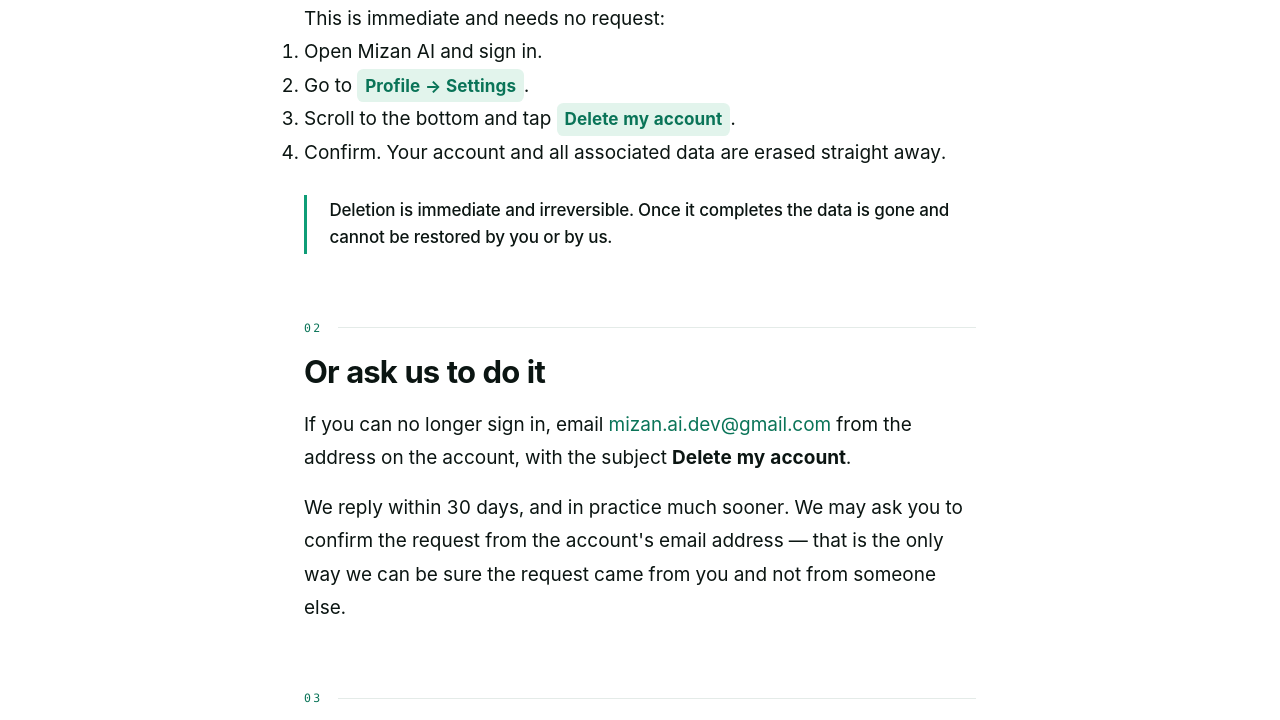
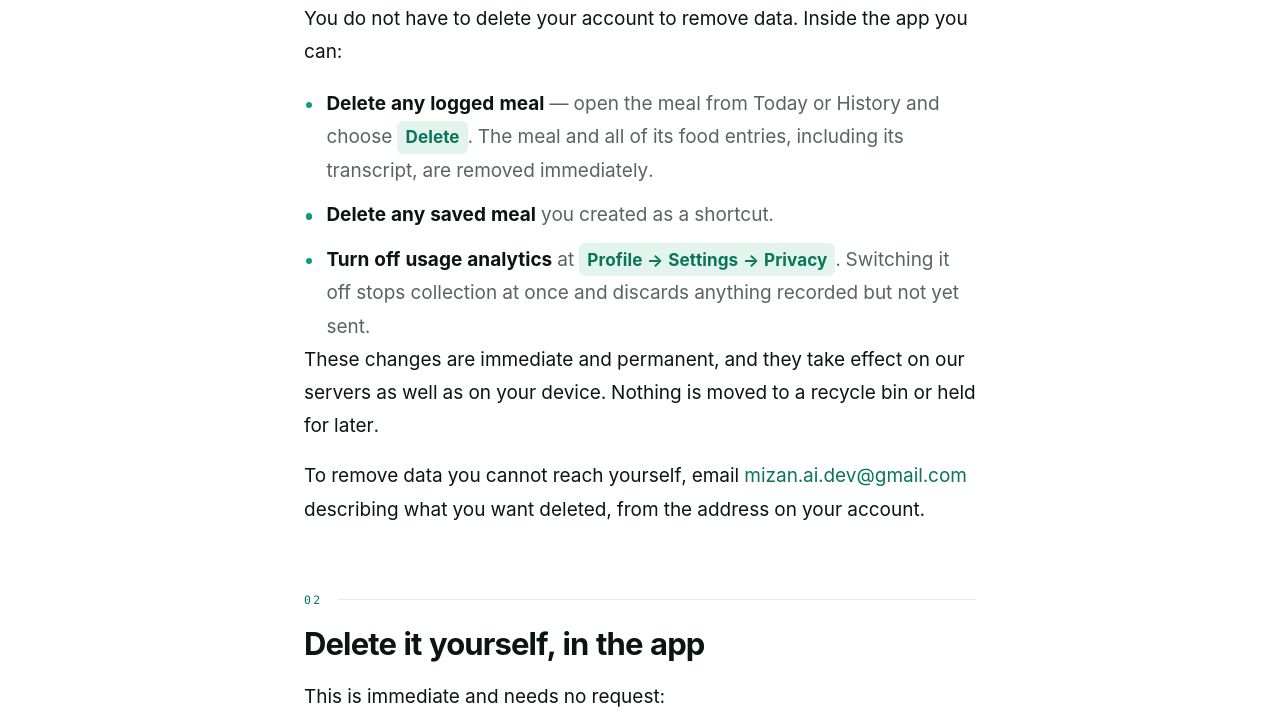
Before and after one commit to mouadeljahiri/mizan-legal, a plain HTML site: page delete-account.html in a window 1280 px wide. Shown: the part 690-1410 px from the top of the page. Drawn offline with Linux system fonts and the light colour scheme.

Commit message:
Add files via upload

```diff
--- a/delete-account.html
+++ b/delete-account.html
@@ -5,7 +5,7 @@
 <meta name="viewport" content="width=device-width, initial-scale=1, viewport-fit=cover">
 <meta name="color-scheme" content="light dark">
 <meta name="description" content="How to delete your Mizan AI account and all associated data.">
-<title>Mizan AI &mdash; Delete your account</title>
+<title>Mizan AI &mdash; Delete your data or account</title>
 <style>
   :root {
     --sans: -apple-system, BlinkMacSystemFont, "Segoe UI", Roboto, "Helvetica Neue", Helvetica, Arial, sans-serif;
@@ -473,7 +473,7 @@
 <div class="band">
   <header class="hero">
     <div class="brand"><span class="mark">M</span><span class="wordmark">Mizan AI</span></div>
-    <h1>Delete your account</h1>
+    <h1>Delete your data or your account</h1>
     <p class="lede">Mizan AI is developed by Mouad El Jahiri. You can permanently erase your
     account and everything in it at any time &mdash; from inside the app, or by writing to us.</p>
     <dl class="meta">
@@ -485,8 +485,30 @@
 
 <main class="shell">
 
+  <section class="doc" id="partial">
+    <span class="num">01</span>
+    <h2 class="sec">Delete individual data, keep your account</h2>
+    <div class="prose">
+      <p>You do not have to delete your account to remove data. Inside the app you can:</p>
+      <ul class="marks">
+        <li><strong>Delete any logged meal</strong> &mdash; open the meal from Today or History
+        and choose <span class="path">Delete</span>. The meal and all of its food entries,
+        including its transcript, are removed immediately.</li>
+        <li><strong>Delete any saved meal</strong> you created as a shortcut.</li>
+        <li><strong>Turn off usage analytics</strong> at
+        <span class="path">Profile &rarr; Settings &rarr; Privacy</span>. Switching it off stops
+        collection at once and discards anything recorded but not yet sent.</li>
+      </ul>
+      <p>These changes are immediate and permanent, and they take effect on our servers as well
+      as on your device. Nothing is moved to a recycle bin or held for later.</p>
+      <p>To remove data you cannot reach yourself, email
+      <a href="mailto:mizan.ai.dev@gmail.com">mizan.ai.dev@gmail.com</a> describing what you
+      want deleted, from the address on your account.</p>
+    </div>
+  </section>
+
   <section class="doc" id="in-app">
-    <span class="num">01</span>
+    <span class="num">02</span>
     <h2 class="sec">Delete it yourself, in the app</h2>
     <div class="prose">
       <p>This is immediate and needs no request:</p>
@@ -502,7 +524,7 @@
   </section>
 
   <section class="doc" id="by-email">
-    <span class="num">02</span>
+    <span class="num">03</span>
     <h2 class="sec">Or ask us to do it</h2>
     <div class="prose">
       <p>If you can no longer sign in, email
@@ -515,7 +537,7 @@
   </section>
 
   <section class="doc" id="what">
-    <span class="num">03</span>
+    <span class="num">04</span>
     <h2 class="sec">What is deleted</h2>
     <div class="prose">
       <p>Everything tied to your account, permanently:</p>
@@ -534,7 +556,7 @@
   </section>
 
   <section class="doc" id="retained">
-    <span class="num">04</span>
+    <span class="num">05</span>
     <h2 class="sec">What is kept, and for how long</h2>
     <div class="prose">
       <p>Two narrow exceptions, neither of which identifies you:</p>
@@ -551,7 +573,7 @@
   </section>
 
   <section class="doc" id="questions">
-    <span class="num">05</span>
+    <span class="num">06</span>
     <h2 class="sec">Questions</h2>
     <div class="prose">
       <p>Write to <a href="mailto:mizan.ai.dev@gmail.com">mizan.ai.dev@gmail.com</a> and a
```
